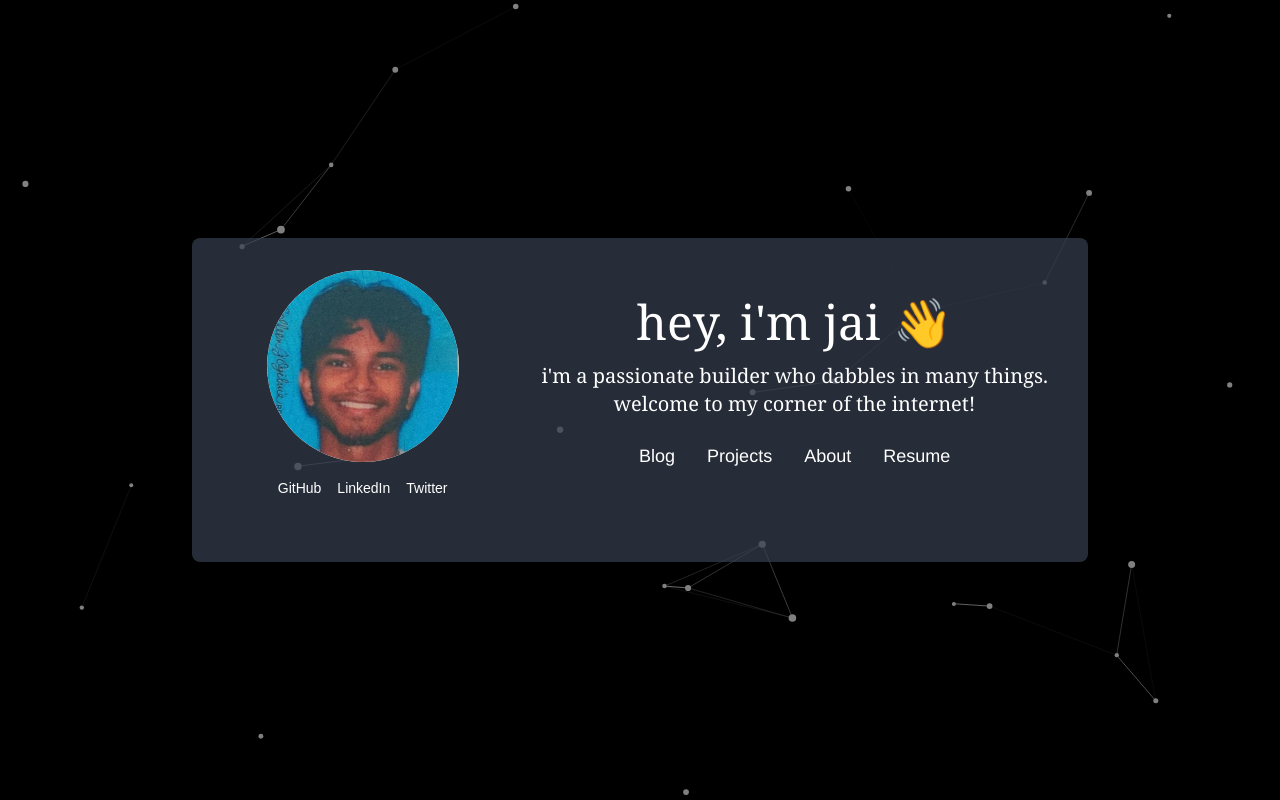
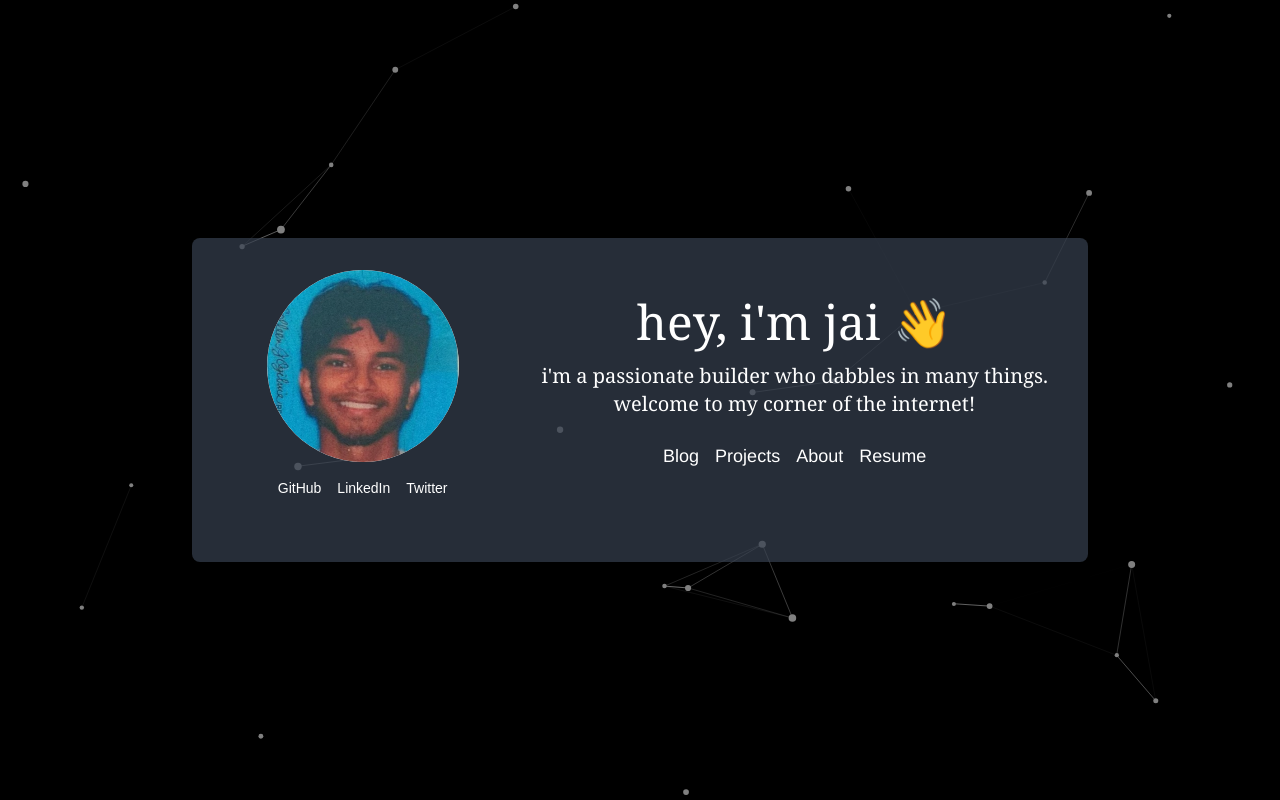
Before and after one commit to Djai284/website, a Next.js app: page / in a window 1280 px wide. Built offline with nearby package versions, Linux system fonts and the light colour scheme.

Commit message:
fixed styling

```diff
--- a/src/components/landing.tsx
+++ b/src/components/landing.tsx
@@ -87,12 +87,12 @@ export const Content: React.FC = () => {
               to my corner of the internet!
             </p>
             <nav>
-              <ul className="flex flex-wrap justify-center space-x-4 font-sans text-lg">
+              <ul className="flex flex-wrap justify-center gap-x-4 font-sans text-lg">
                 {navItems.map((item) => (
                   <li key={item.name}>
                     <a
                       href={item.url}
-                      className="transition-colors duration-300 border-b-2 border-transparent hover:border-current px-2 py-1"
+                      className="transition-colors duration-300 border-b-2 border-transparent hover:border-current"
                       target={item.url.startsWith("http") ? "_blank" : undefined}
                       rel={
                         item.url.startsWith("http")
```
